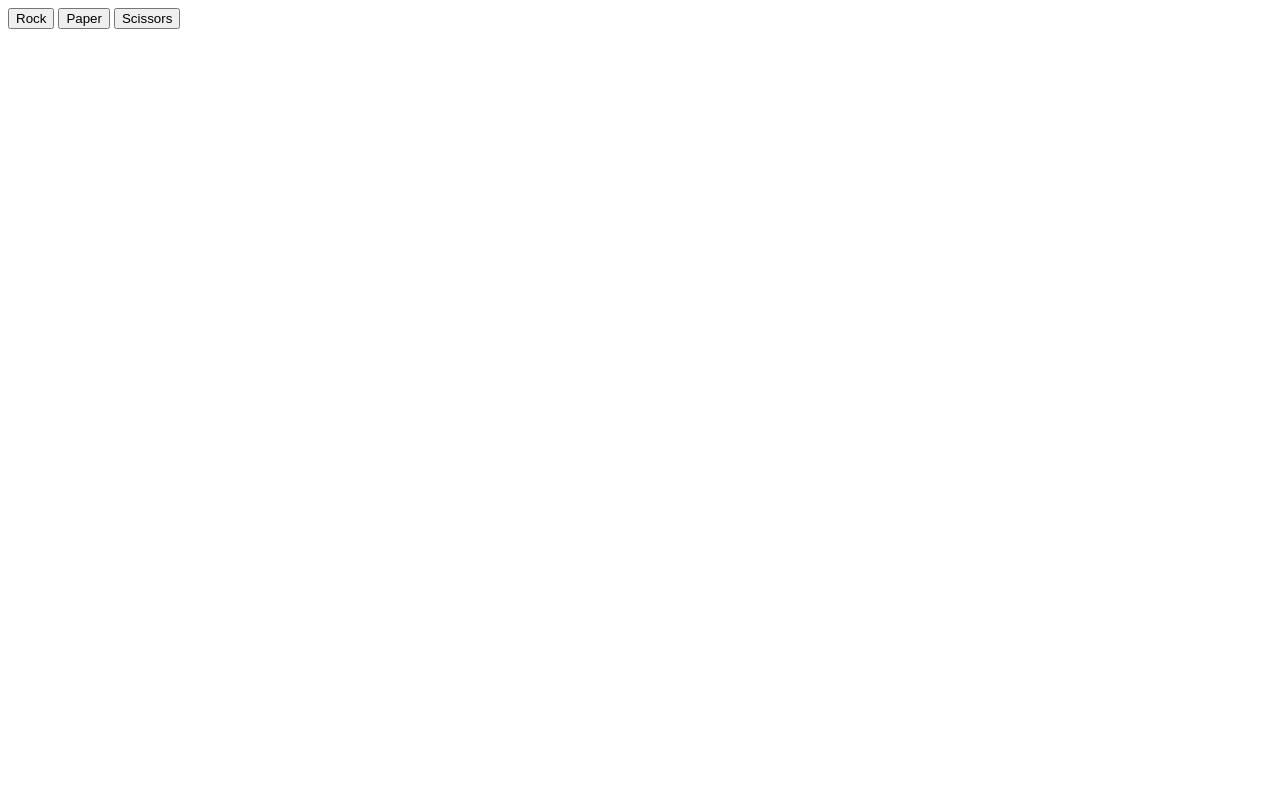
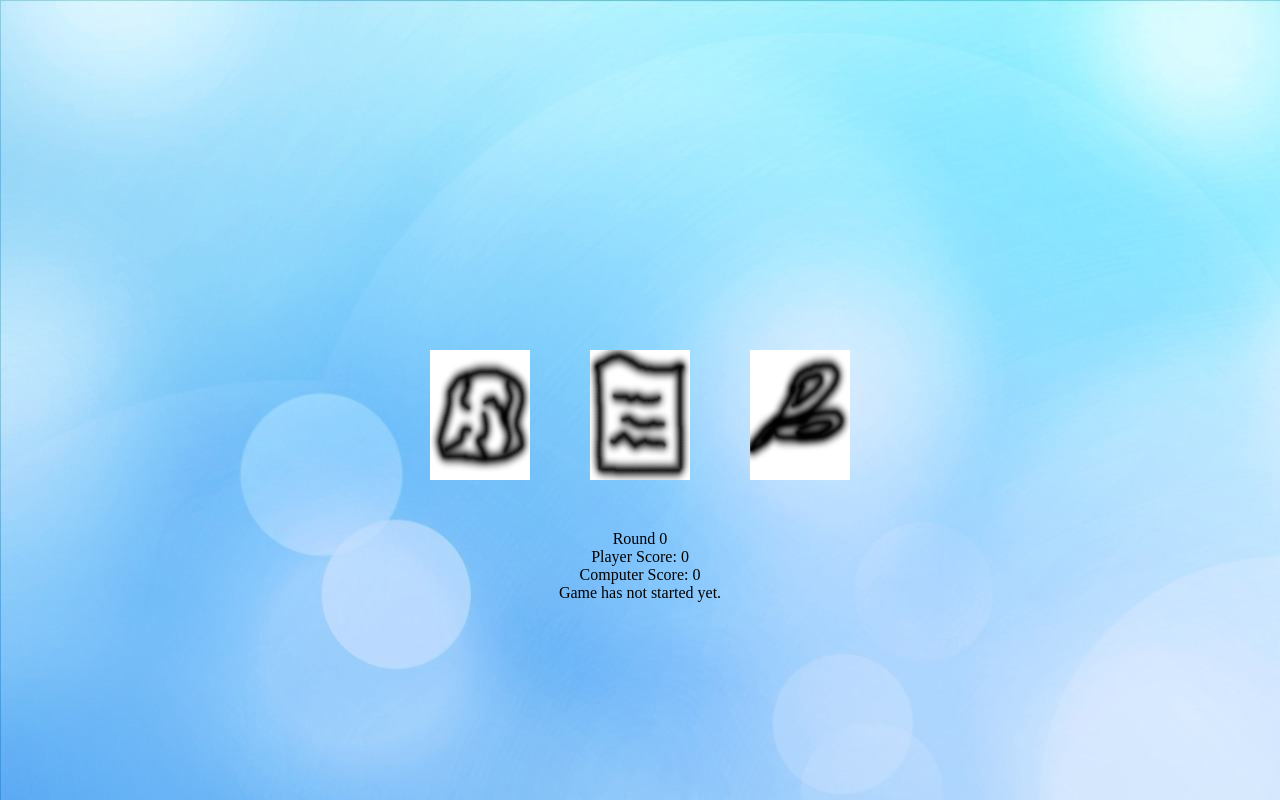
Before and after one commit to AntwonC/Rock-Paper-Scissors, a plain HTML site: page index.html in a window 1280 px wide. Drawn offline with Linux system fonts and the light colour scheme.

Commit message:
Moved around some elements.

```diff
--- a/index.html
+++ b/index.html
@@ -5,17 +5,21 @@
     <meta name="viewport" content="width=device-width, initial-scale=1.0">
     <meta http-equiv="X-UA-Compatible" content="ie=edge">
     <title>HTML 5 Boilerplate</title>
-    <!-- <link rel="stylesheet" href="style.css"> -->
+    <link rel="stylesheet" href="styles.css">
   </head>
   <body>
+    <div class="choice-container">
+      <button id="rockChoice" class="gameChoice">Rock</button>
+      <button id="paperChoice" class="gameChoice">Paper</button>
+      <button id= "scissorsChoice" class="gameChoice">Scissors</button>
 
-    <button class="gameChoice">Rock</button>
-    <button class="gameChoice">Paper</button>
-    <button class="gameChoice">Scissors</button>
-
-    <div id="roundNumber"></div>
-    <div id="gameScore"></div>
-    <div class="result"></div>
+      <div class="game-info-container">
+        <div id="roundNumber">Round 0</div>
+        <div class="gameScore">Player Score: 0</div>
+        <div class="gameScore">Computer Score: 0</div>
+        <div class="result">Game has not started yet.</div>
+      </div>
+    </div>
 
 
     <script src="script.js"></script>
--- a/script.js
+++ b/script.js
@@ -130,7 +130,7 @@ function playRound(playerSelection, computerPlay) {
 } */
 const gameButton = document.querySelectorAll(".gameChoice");
 const outputDiv = document.querySelector(".result");
-const score = document.querySelector("#gameScore");
+const score = document.querySelectorAll(".gameScore");
 const round = document.querySelector("#roundNumber");
 
 gameButton.forEach((element) => {
@@ -155,7 +155,8 @@ gameButton.forEach((element) => {
         if ( playerScore === 5 ) {
 
             winnerText = "You won the game!";
-            score.textContent = `Player Score: ${playerScore}\rComputer Score: ${computerScore}`;
+            score[0].textContent = "Player Score: " + playerScore;
+            score[1].textContent = "Computer Score: " + computerScore;
             outputDiv.textContent = winnerText;
             gameCounter = 0;
             playerScore = 0;
@@ -165,7 +166,8 @@ gameButton.forEach((element) => {
         } else if ( computerScore === 5) {
 
             winnerText = "The computer bested you.";
-            score.textContent = `Player Score: ${playerScore}\rComputer Score: ${computerScore}`;
+            score[0].textContent = "Player Score: " + playerScore;
+            score[1].textContent = "Computer Score: " + computerScore;
             outputDiv.textContent = winnerText;
             gameCounter = 0;
             playerScore = 0;
@@ -175,7 +177,8 @@ gameButton.forEach((element) => {
         }
 
         round.textContent = `Round ${gameCounter}`;
-        score.textContent = `Player Score: ${playerScore}\rComputer Score: ${computerScore}`;
+        score[0].textContent = "Player Score: " + playerScore;
+        score[1].textContent = "Computer Score: " + computerScore;
         outputDiv.textContent = winnerText;
 
 
--- a/styles.css
+++ b/styles.css
@@ -0,0 +1,54 @@
+html {
+    background-image: url(calm_background.jpg);
+}
+
+#paperChoice {
+    background-image: url(paper.png);
+    background-size: 100px 130px;
+    height: 130px;
+    width: 100px;
+    border: none;
+    font-size: 0;
+    margin-left: 30px;
+    margin-right: 30px;
+}
+
+
+#scissorsChoice {
+    background-image: url(scissors.png);
+    background-size: 100px 130px;
+    height: 130px;
+    width: 100px;
+    border: none;
+    margin-left: 30px;
+    margin-right: 30px;
+    font-size: 0;
+}
+
+#rockChoice {
+    background-image: url(rock.png);
+    background-size: 100px 130px;
+    height: 130px;
+    width: 100px;
+    border: none;
+    font-size: 0;
+    margin-right: 30px;
+    margin-left: 30px;
+}
+
+.choice-container {
+    display: flex;
+    justify-content: center;
+    margin-top: 350px;
+    flex-flow: row wrap;
+
+
+}
+
+.game-info-container {
+    display: flex;
+    flex-direction: column;
+    width: 100%;
+    margin-top: 50px;
+    align-items: center;
+}
```
Also changed, not shown: calm_background.jpg (added), paper.png (added), rock.png (added), scissors.png (added), 1 other file.
